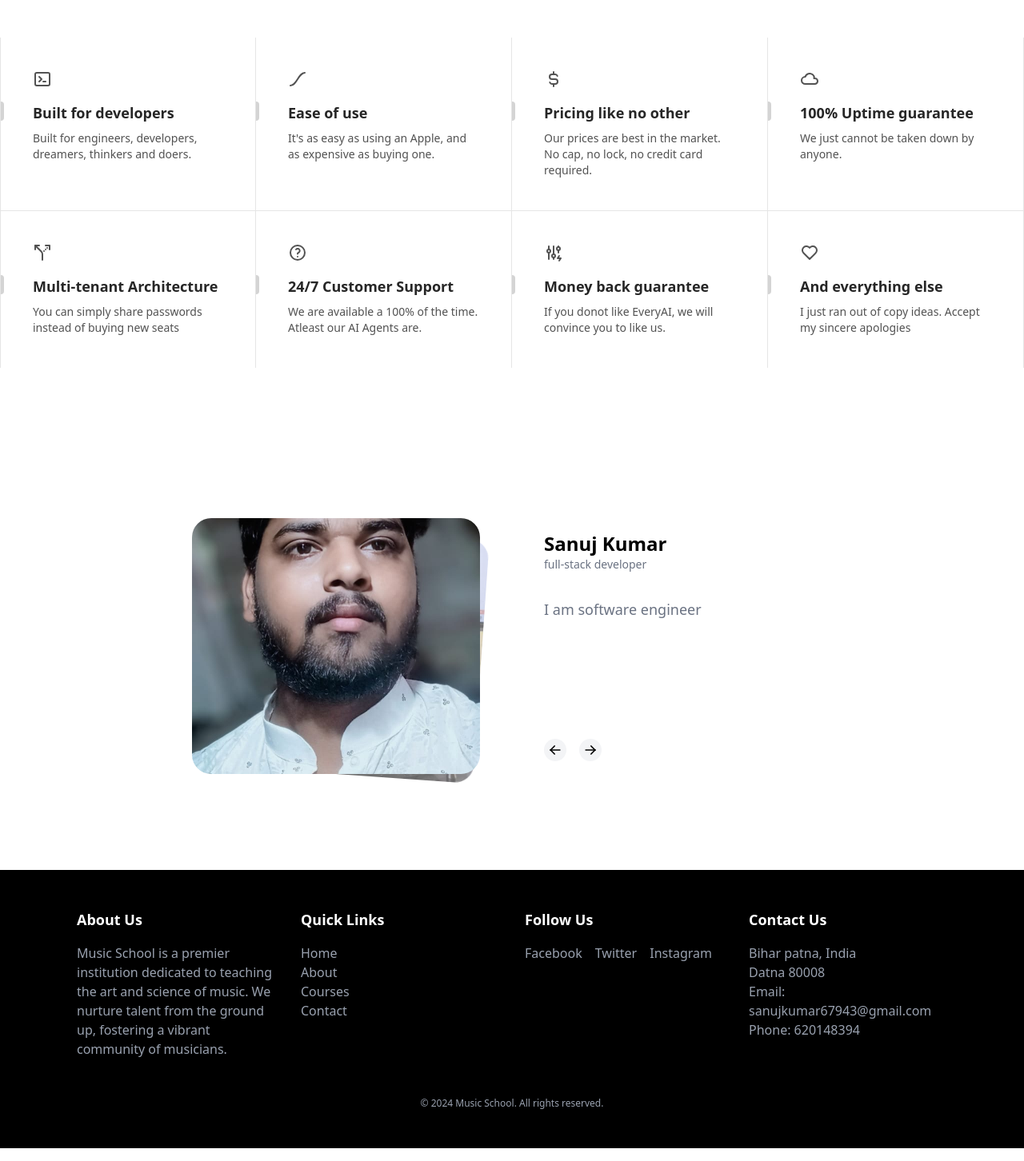
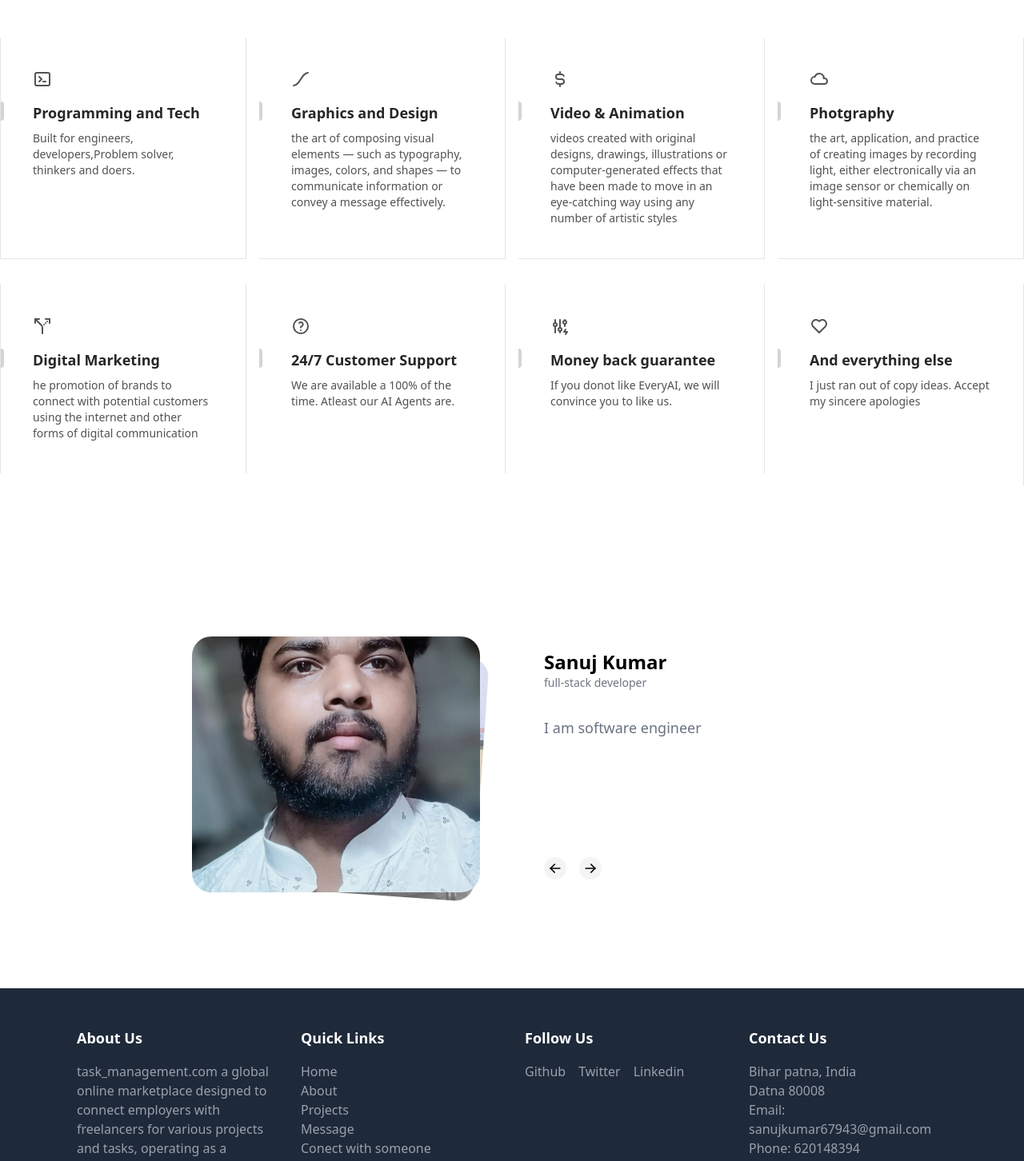
Before and after one commit to Sanujkumar/Task_management, a Next.js app: page / in a window 1280 px wide. Shown: the part 1240-2692 px from the top of the page at 80% size. Built offline with nearby package versions, Linux system fonts and the light colour scheme; no server answers.

Commit message:
update code

```diff
--- a/components/home.tsx
+++ b/components/home.tsx
@@ -84,31 +84,31 @@ export default function Home() {
 
     const features = [
         {
-            title: "Built for developers",
+            title: "Programming and Tech",
             description:
-                "Built for engineers, developers, dreamers, thinkers and doers.",
+                "Built for engineers, developers,Problem solver, thinkers and doers.",
             icon: <IconTerminal2 />,
         },
         {
-            title: "Ease of use",
+            title: "Graphics and Design ",
             description:
-                "It's as easy as using an Apple, and as expensive as buying one.",
+                " the art of composing visual elements — such as typography, images, colors, and shapes — to communicate information or convey a message effectively.",
             icon: <IconEaseInOut />,
         },
         {
-            title: "Pricing like no other",
+            title: "Video & Animation",
             description:
-                "Our prices are best in the market. No cap, no lock, no credit card required.",
+                "videos created with original designs, drawings, illustrations or computer-generated effects that have been made to move in an eye-catching way using any number of artistic styles",
             icon: <IconCurrencyDollar />,
         },
         {
-            title: "100% Uptime guarantee",
-            description: "We just cannot be taken down by anyone.",
+            title: "Photgraphy",
+            description: "the art, application, and practice of creating images by recording light, either electronically via an image sensor or chemically on light-sensitive material.",
             icon: <IconCloud />,
         },
         {
-            title: "Multi-tenant Architecture",
-            description: "You can simply share passwords instead of buying new seats",
+            title: "Digital Marketing",
+            description: "he promotion of brands to connect with potential customers using the internet and other forms of digital communication",
             icon: <IconRouteAltLeft />,
         },
         {
@@ -251,8 +251,8 @@ export default function Home() {
 
             </div>
 
-            <h1 className="text-white text-3xl text-center py-4 font-extrabold">Feature Section</h1>
-            <div className="grid grid-cols-1 md:grid-cols-2 lg:grid-cols-4  relative z-10 py-10 max-w-7xl mx-auto">
+            <h1 className="text-black text-3xl text-center py-4 font-extrabold">Feature Section</h1>
+            <div className=" grid grid-cols-1 sm:grid-cols-2 md:grid-cols-3 lg:grid-cols-4  relative z-10 py-10 max-w-7xl mx-auto gap-4 sm:space-y-4">
                 {features.map((feature, index) => (
                     <Feature key={feature.title} {...feature} index={index} />
                 ))}
@@ -265,15 +265,13 @@ export default function Home() {
 
 
             <div className="mt-10">
-                <footer className='bg-black text-gray-400 py-12'>
+                <footer className='bg-gray-800 text-gray-400 py-12'>
                     <div className='max-w-6xl grid grid-cols-1
         sm:grid-cols-2 lg:grid-cols-4 gap-8 px-4 sm:px-6 lg:px-8 ml-32 lg:mx-auto'>
                         <div>
                             <h2 className="text-white text-lg font-semibold mb-4">About Us</h2>
                             <p className="mb-4">
-                                Music School is a premier institution dedicated to teaching the art
-                                and science of music. We nurture talent from the ground up,
-                                fostering a vibrant community of musicians.
+                                task_management.com a global online marketplace designed to connect employers with freelancers for various projects and tasks, operating as a platform for both hiring and finding work
                             </p>
                         </div>
                         <div>
@@ -281,7 +279,7 @@ export default function Home() {
                             <ul>
                                 <li>
                                     <a
-                                        href="#"
+                                        href="/"
                                         className="hover:text-white transition-colors duration-300"
                                     >
                                         Home
@@ -289,7 +287,7 @@ export default function Home() {
                                 </li>
                                 <li>
                                     <a
-                                        href="#"
+                                        href="/pages/about"
                                         className="hover:text-white transition-colors duration-300"
                                     >
                                         About
@@ -297,18 +295,26 @@ export default function Home() {
                                 </li>
                                 <li>
                                     <a
-                                        href="#"
+                                        href="/pages/AllProjects"
                                         className="hover:text-white transition-colors duration-300"
                                     >
-                                        Courses
+                                        Projects
                                     </a>
                                 </li>
                                 <li>
                                     <a
-                                        href="#"
+                                        href="/pages/inbox"
                                         className="hover:text-white transition-colors duration-300"
                                     >
-                                        Contact
+                                        Message
+                                    </a>
+                                </li>
+                                <li>
+                                    <a
+                                        href="/pages/person"
+                                        className="hover:text-white transition-colors duration-300"
+                                    >
+                                        Conect with someone
                                     </a>
                                 </li>
                             </ul>
@@ -317,22 +323,22 @@ export default function Home() {
                             <h2 className="text-white text-lg font-semibold mb-4">Follow Us</h2>
                             <div className="flex space-x-4">
                                 <a
-                                    href="#"
+                                    href="https://github.com/Sanujkumar"
                                     className="hover:text-white transition-colors duration-300"
                                 >
-                                    Facebook
+                                    Github
                                 </a>
                                 <a
-                                    href="#"
+                                    href="https://x.com/sanujkumar67943"
                                     className="hover:text-white transition-colors duration-300"
                                 >
                                     Twitter
                                 </a>
                                 <a
-                                    href="#"
+                                    href="https://www.linkedin.com/in/sanuj-kumar-a27362254/"
                                     className="hover:text-white transition-colors duration-300"
                                 >
-                                    Instagram
+                                    Linkedin
                                 </a>
                             </div>
                         </div>
@@ -344,7 +350,7 @@ export default function Home() {
                             <p>Phone: 620148394</p>
                         </div>
                     </div>
-                    <p className="text-center text-xs pt-8">© 2024 Music School. All rights reserved.</p>
+                    <p className="text-center text-xs pt-8">© 2025 Task_management. All rights reserved.</p>
 
                 </footer>
             </div>
```
Also changed, not shown: lib/config.ts (line endings or trailing spaces).
